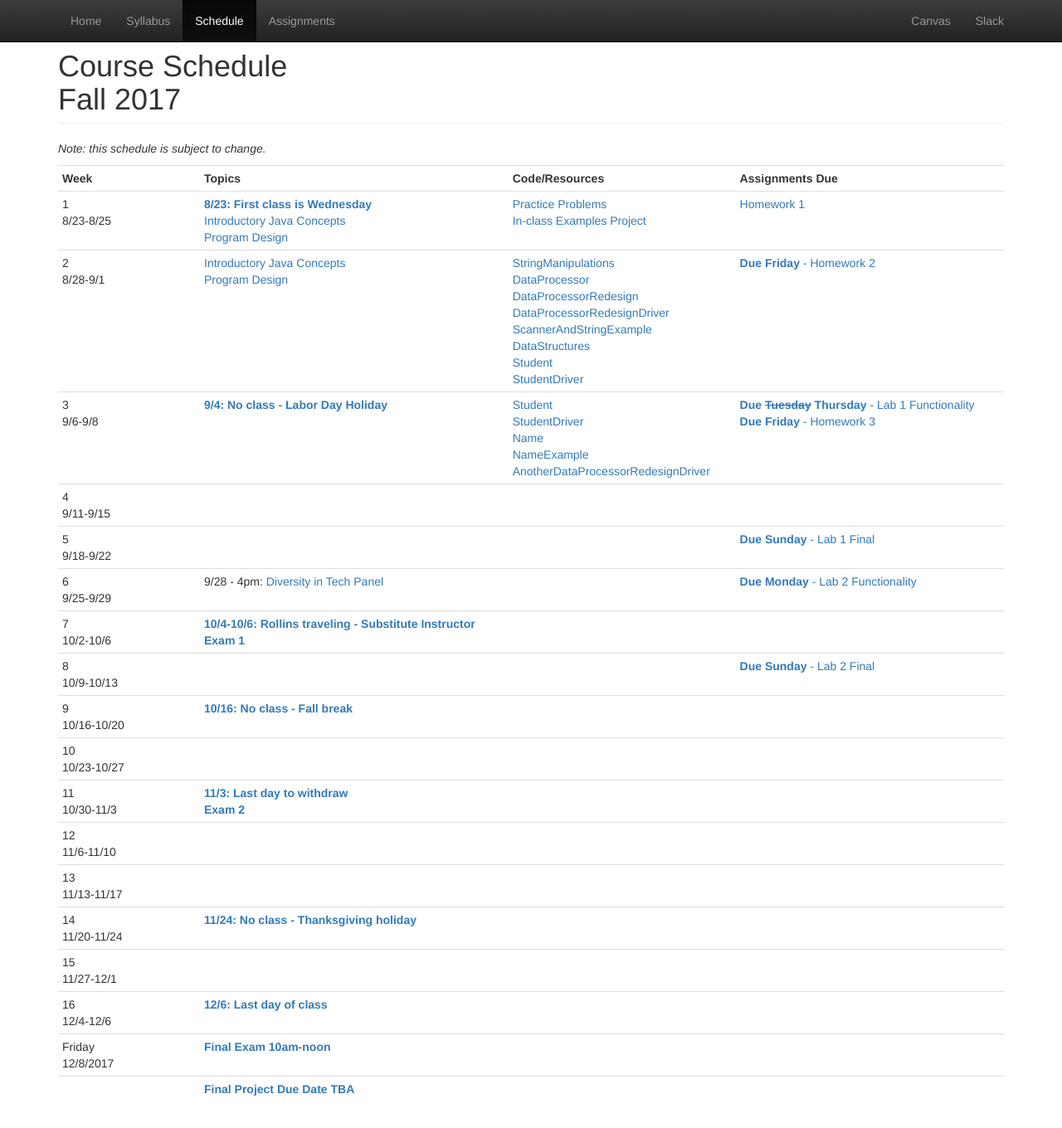
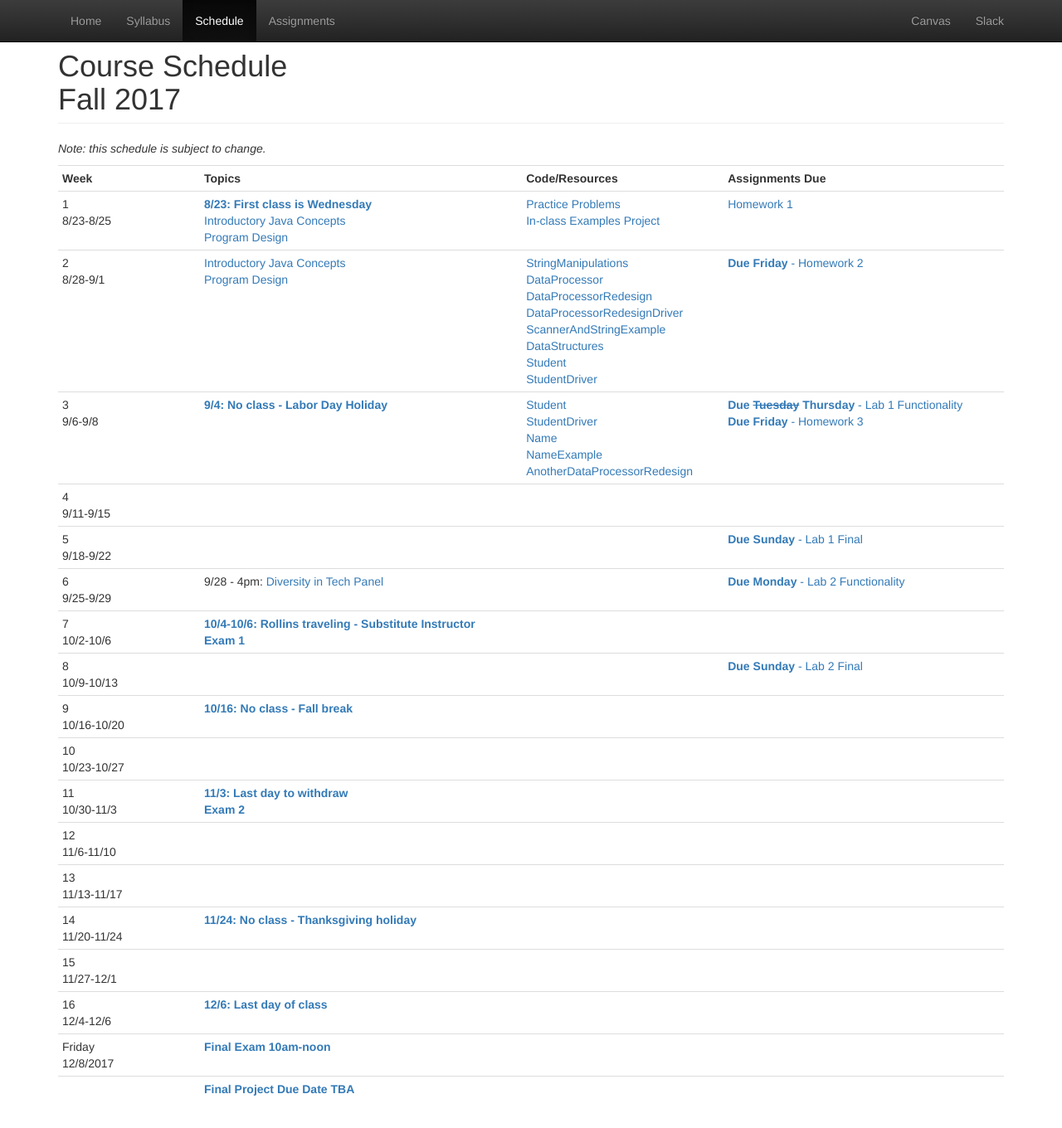
Before and after one commit to CS514-F17/cs514-f17.github.io, a Jekyll site: the page built from schedule.html, in a window 1280 px wide and 1368 px high. Shown: the top 1360 px of the window at 83% size. Built offline with Jekyll 4.4.1, drawn with Linux system fonts in a browser that asks for light colours.

Commit message:
fix broken link

```diff
--- a/schedule.html
+++ b/schedule.html
@@ -84,7 +84,7 @@
 			<a href="https://github.com/CS514-F17/Examples/blob/master/src/main/java/examples/StudentDriver.java">StudentDriver</a><br/>
 			<a href="https://github.com/CS514-F17/Examples/blob/master/src/main/java/examples/Name.java">Name</a><br/>
 			<a href="https://github.com/CS514-F17/Examples/blob/master/src/main/java/examples/NameExample.java">NameExample</a><br/>
-			<a href="https://github.com/CS514-F17/Examples/blob/master/src/main/java/examples/AnotherDataProcessorRedesignDriver.java">AnotherDataProcessorRedesignDriver</a><br/>
+			<a href="https://github.com/CS514-F17/Examples/blob/master/src/main/java/examples/AnotherDataProcessorRedesign.java">AnotherDataProcessorRedesign</a><br/>
 <!-- 				<a href="https://github.com/CS514-F17/code/blob/master/Student.java">Student.java</a><br/>
 		<a href="https://github.com/CS514-F17/code/blob/master/StudentList.java">StudentList.java</a><br/>
 		<a href="https://github.com/CS514-F17/code/blob/master/StudentListBuilder.java">StudentListBuilder.java</a><br/>
```
